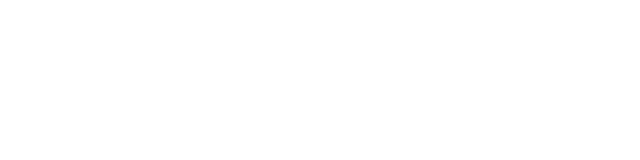
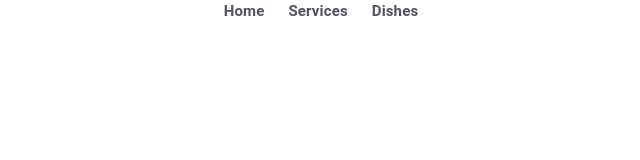
Before and after one commit to BaijuShanzz/restorent-app, a React (Create React App) app: page / in a window 1280 px wide. Shown: the top 160 px of the page, without its empty margins (319-959 px from the left). Built offline with nearby package versions, Linux system fonts and the light colour scheme.

Commit message:
header base first stage done

```diff
--- a/src/App.js
+++ b/src/App.js
@@ -1,8 +1,8 @@
-
+import Header from "./Components/Header/Header";
 function App() {
   return (
     <>
-
+      <Header/>
     </>
   );
 }
--- /dev/null
+++ b/src/Components/Header/Header.jsx
@@ -0,0 +1,69 @@
+import React from 'react';
+// importing material ui components
+import { Box,Typography } from "@mui/material";
+
+// importing styled component for customising mui component in manual
+import { styled } from '@mui/system';
+
+function Header() {
+    // creating navigation links
+    const navTitles = [{
+        path: '/',
+        display: "Home"
+    },{
+        path: '/',
+        display: "Services"
+    },
+    {
+        path: '/',
+        display: "Dishes"
+    },
+]
+
+// manualy customizing mui component
+// theme provide the breakpoints and responsiveness
+// styled function inside provide the which component want to be customizing
+const NavBarLinksBox = styled(Box)(({theme}) =>({
+    display: "flex",
+    justifyContent: "center",
+    alignItems: "center",
+    gap: theme.spacing(3),
+    [theme.breakpoints.down("md")]:{
+        display: "none",
+    },
+}));
+
+const NavBarLink = styled(Typography)(() =>({
+    fontSize: "15px",
+    color: "#4F5361",
+    fontWeight: 'bold',
+    cursor: "pointer",
+    '&:hover':{
+        color: "#fff"
+    }
+}));
+
+  return (
+    <>
+    <Box>
+        <Box>
+            {/* set the customised component */}
+            <NavBarLinksBox>
+                {
+                    // iterting the nav links with help of map function
+                    navTitles.map((item,index)=>(
+                       <NavBarLink>
+                        {item.display}
+                       </NavBarLink>
+                    ))
+                }
+            </NavBarLinksBox>
+        </Box>
+        <Box>
+        </Box>
+    </Box>
+    </>
+  )
+}
+
+export default Header
```
